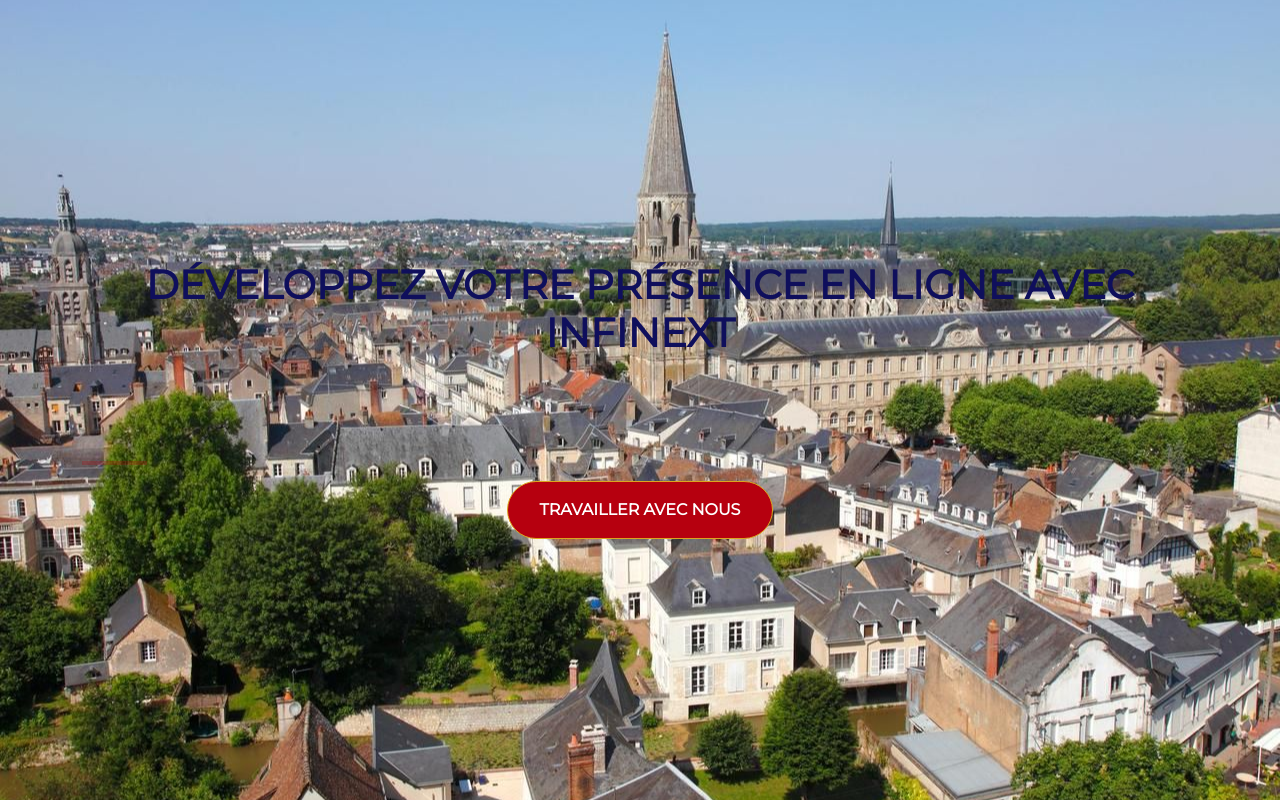
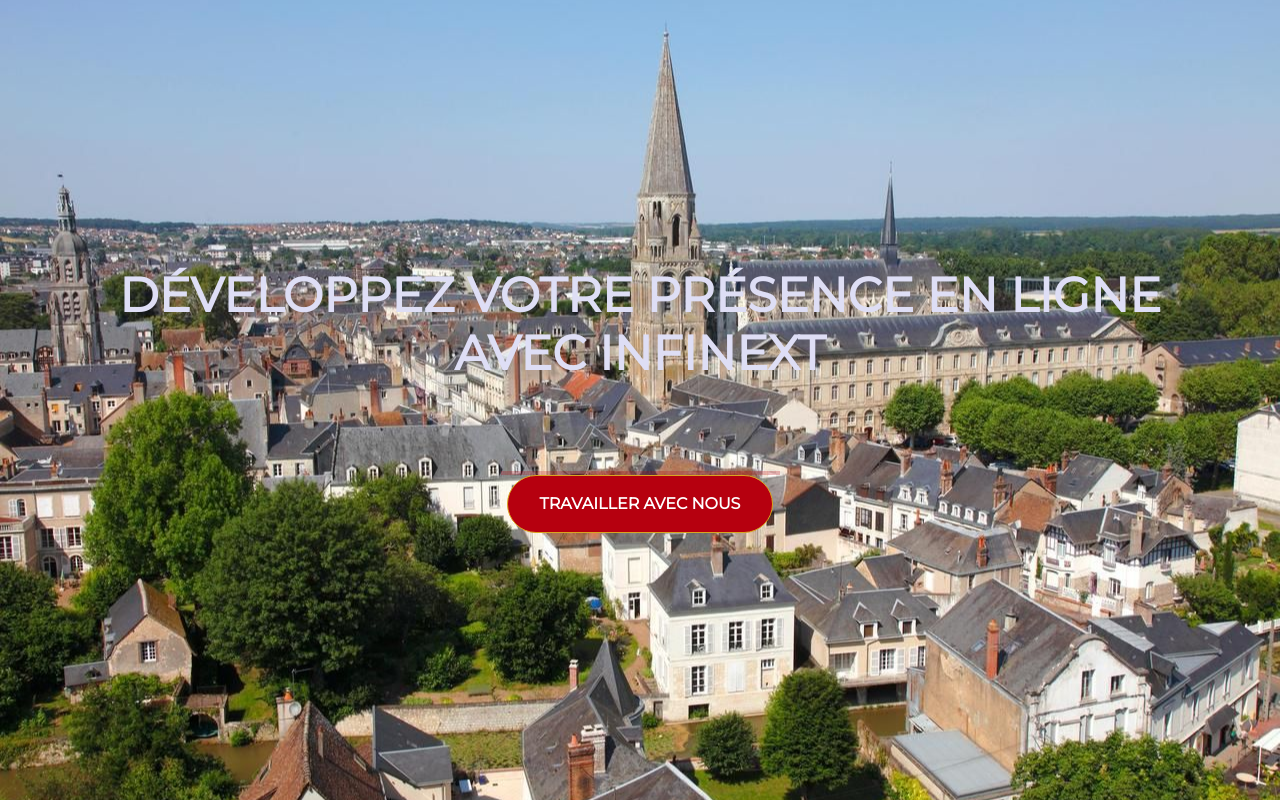
Before and after one commit to Tanguy86/Infinext, a plain HTML site: page index.html in a window 1280 px wide. Drawn offline with nearby package versions, Linux system fonts and the light colour scheme.

Commit message:
Update style.css

```diff
--- a/style.css
+++ b/style.css
@@ -10,9 +10,9 @@
   background-size: cover;
 }
 
-h1 {font-size: 2.5rem;color: rgb(15, 15, 92);}
+h1 {font-weight: 400; font-size: 3rem;color: rgb(222, 222, 245);}
 
-hr {border-color: rgb(182, 0, 15);border-width: 4px; max-width: 65px;}
+hr {border-color: rgb(182, 0, 15);border-width: 4px; max-width: 25%; margin: auto;}
 
 .btn {font-weight: 700;
   border-radius: 200px;
```
